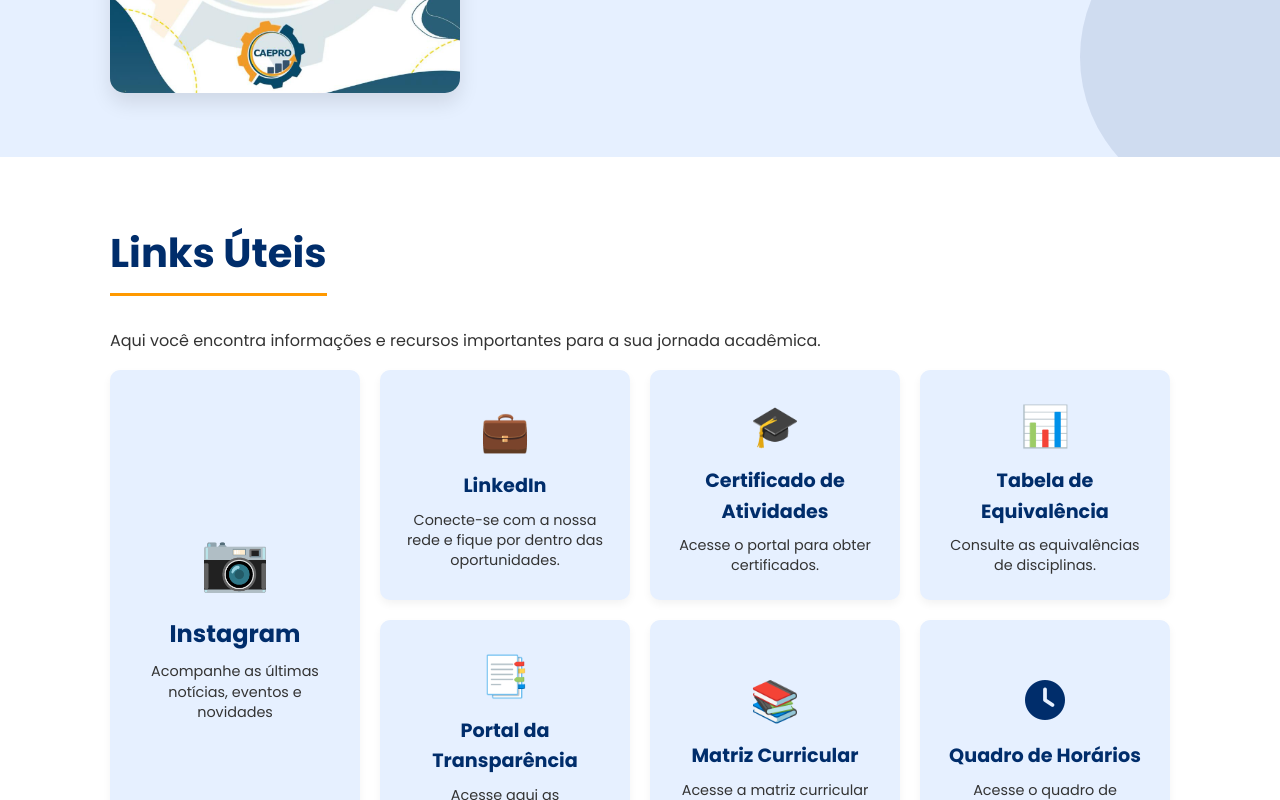
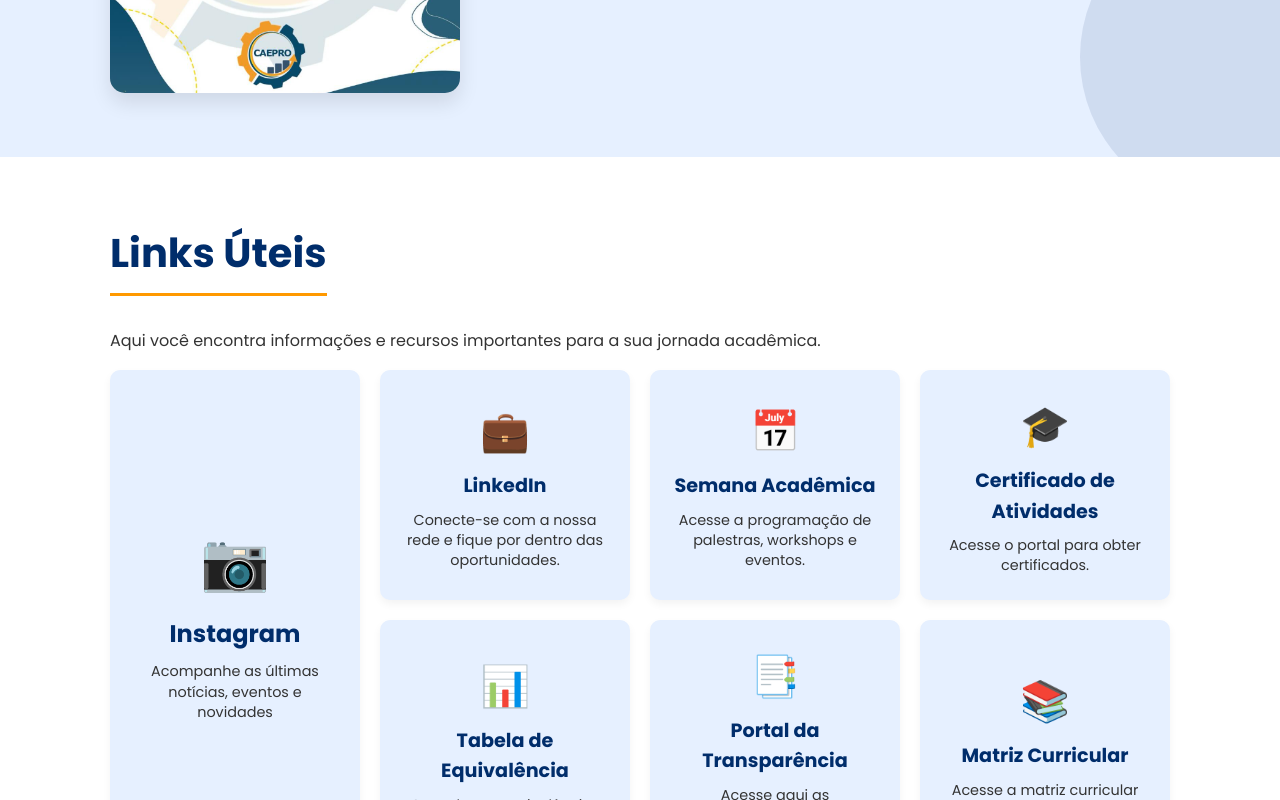
Before and after one commit to ygorcgenaio/centroacademicoEP, a plain HTML site: page index.html in a window 1280 px wide. Shown: the part 1214-2014 px from the top of the page. Drawn offline with Linux system fonts and the light colour scheme.

Commit message:
Update index.html
Adicionado o link da semana academica

```diff
--- a/index.html
+++ b/index.html
@@ -67,6 +67,11 @@
                         <h3>LinkedIn</h3>
                         <p>Conecte-se com a nossa rede e fique por dentro das oportunidades.</p>
                     </a>
+                    <a href="https://agendaacademica.uff.br/atividades/" target="_blank" class="link-card-new academic-week">
+                        <div class="link-icon">📅</div>
+                        <h3>Semana Acadêmica</h3>
+                        <p>Acesse a programação de palestras, workshops e eventos.</p>
+                    </a>
                     <a href="https://www.extensao.uff.br/certificado/" target="_blank" class="link-card-new certificates">
                         <div class="link-icon">🎓</div>
                         <h3>Certificado de Atividades</h3>
```
